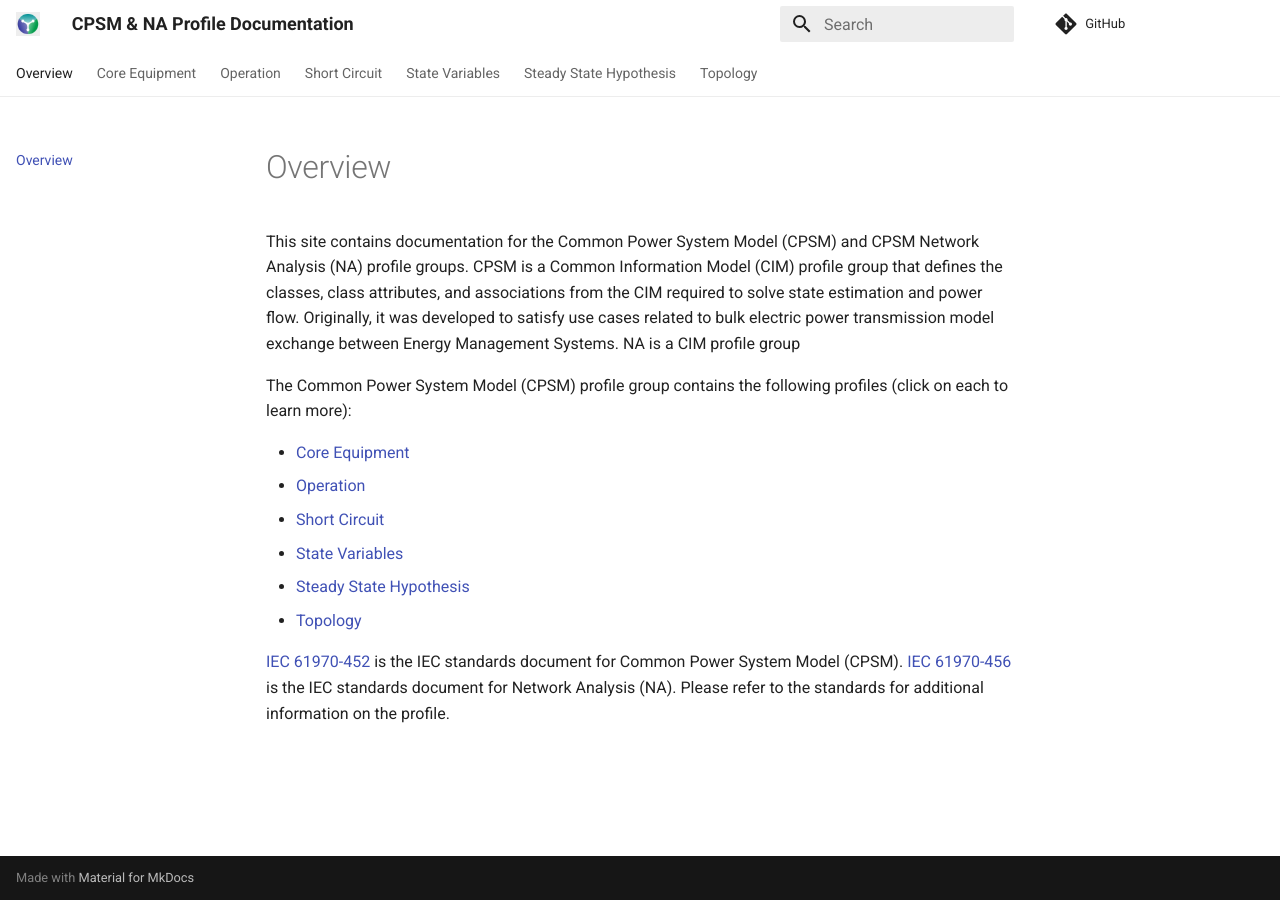
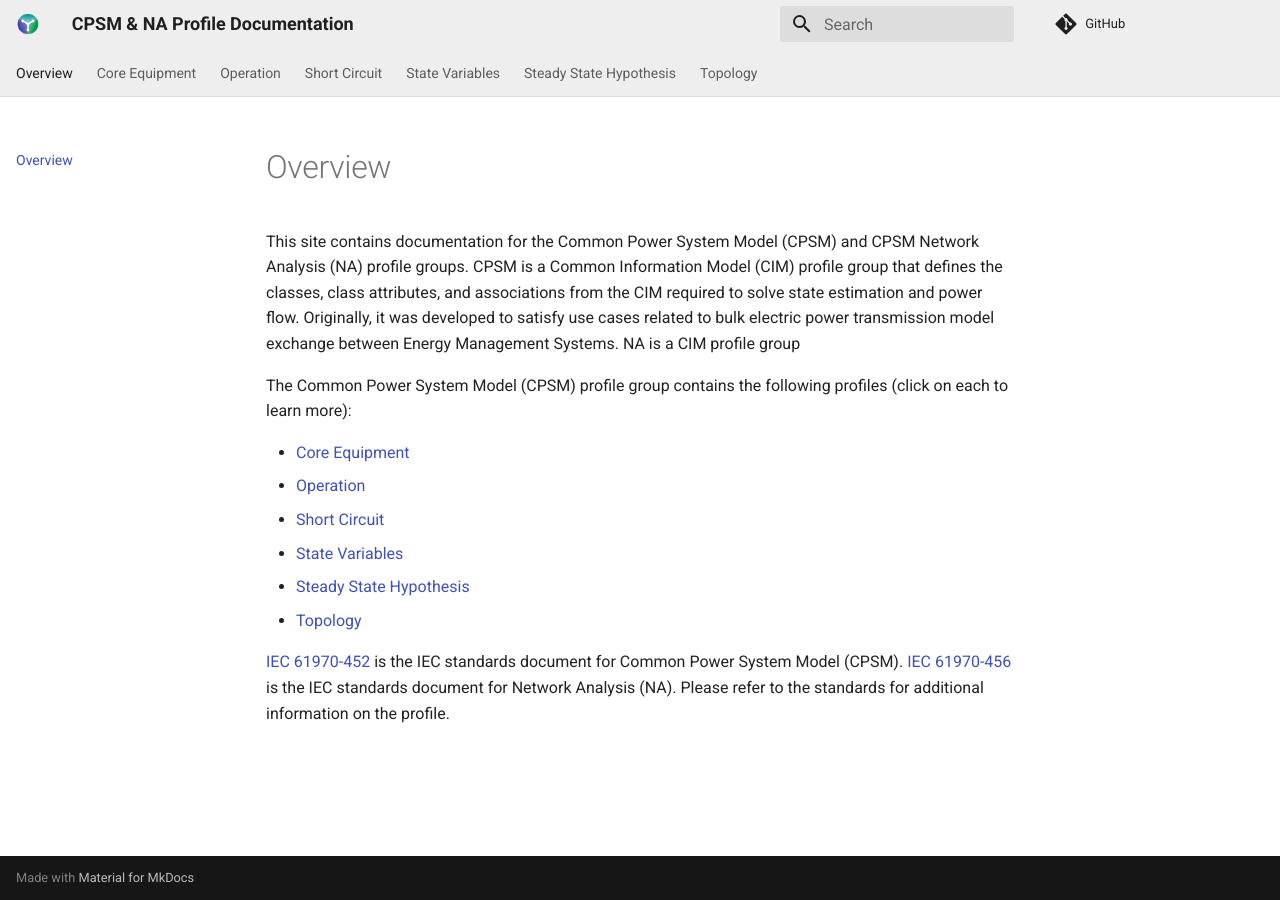
Before and after one commit to cimug-org/cpsm-docs, an MkDocs documentation site: the page built from docs/index.md, in a window 1280 px wide. Built offline with MkDocs 1.6.1 and Material for MkDocs 9.7.7, drawn with Linux system fonts in a browser that asks for light colours; comment, search, counter and statistics services are not loaded.

Commit message:
Updates styling to match CIM Modeling Guide
The color palette was kind of dull for the static website so this commit
updates it to machine the CIM Modeling Guide.

```diff
--- a/docs/stylesheets/extra.css
+++ b/docs/stylesheets/extra.css
@@ -1,3 +1,9 @@
 .md-grid {
   max-width: 1600px;
 }
+
+:root > * {
+    --md-primary-fg-color:        #eeeeee;
+    --md-primary-fg-color--light: #BFBDB9;
+    --md-primary-fg-color--dark:  #494847;
+  }
```
